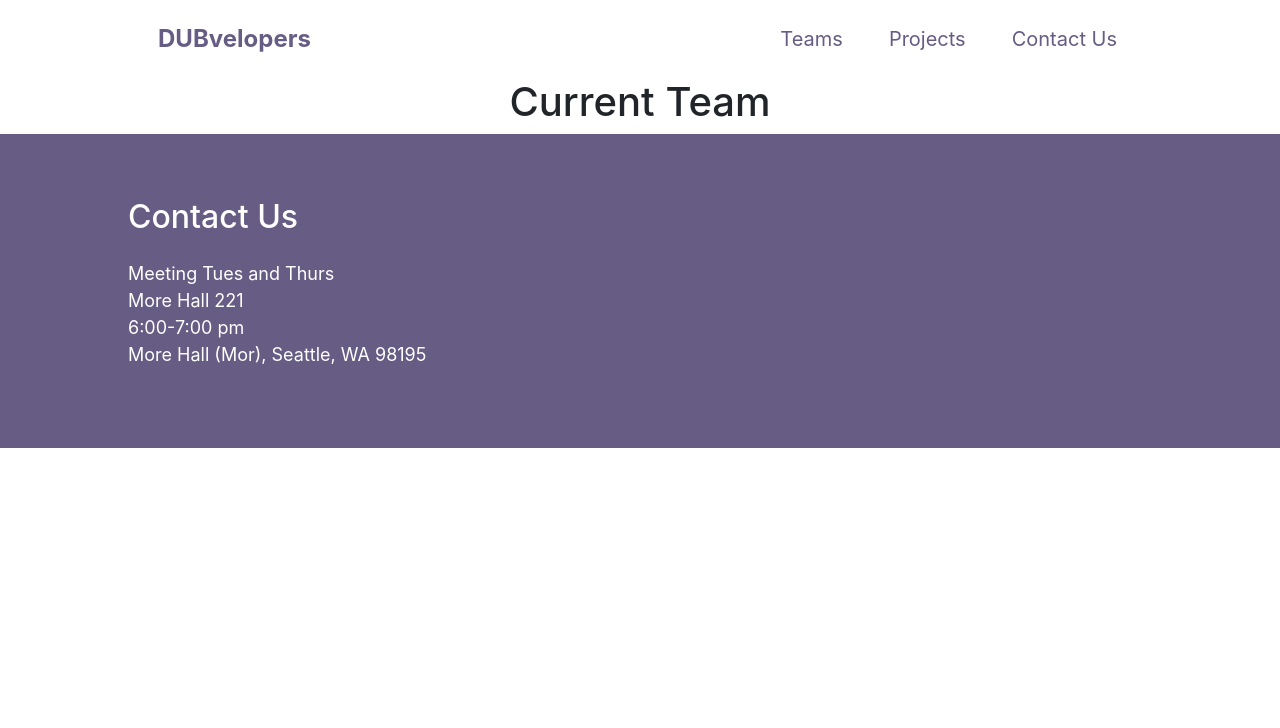
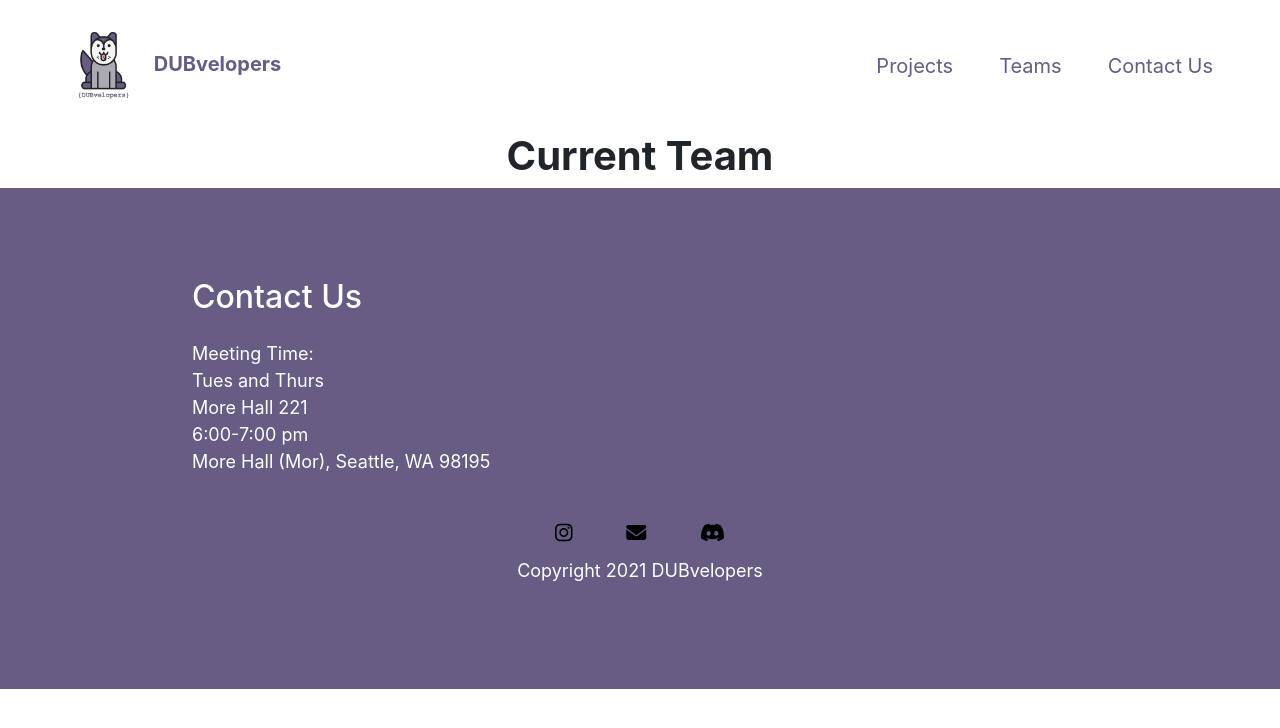
Before and after one commit to alanboy/Website, a React (Create React App) app: page /teams in a window 1280 px wide. Shown: the top 728 px of the page. Built offline with nearby package versions, Linux system fonts and the light colour scheme.

Commit message:
finish home page

```diff
--- a/public/index.html
+++ b/public/index.html
@@ -15,6 +15,8 @@
       integrity="sha384-EVSTQN3/azprG1Anm3QDgpJLIm9Nao0Yz1ztcQTwFspd3yD65VohhpuuCOmLASjC"
       crossorigin="anonymous"/>
     <link rel="apple-touch-icon" href="%PUBLIC_URL%/logo192.png" />
+      <!-- Font Awesome  -->
+    <script src="https://kit.fontawesome.com/c83ccb5e33.js" crossorigin="anonymous"></script>
     <!--
       manifest.json provides metadata used when your web app is installed on a
       user's mobile device or desktop. See https://developers.google.com/web/fundamentals/web-app-manifest/
--- a/src/App.js
+++ b/src/App.js
@@ -26,13 +26,14 @@ function App() {
         <Switch>
           {/* use for the navigation bar, just follow this pattern to route the path on the url to the pages */}
           <Route exact path="/" component={HomePage}></Route>
+          <Route exact path="/projects" component={ProjectsPage}></Route>
           <Route exact path="/teams" component={TeamsPage}></Route>
-          <Route exact path="/projects" component={ProjectsPage}></Route>
         </Switch>
         <div id="contact">
             <Footer/>
         </div>
       </div>
+      {/* <div>Icons made by <a href="https://www.flaticon.com/authors/prettycons" title="prettycons">prettycons</a> from <a href="https://www.flaticon.com/" title="Flaticon">www.flaticon.com</a></div> */}
     </Router>
   );
 }
--- a/src/HomePage/HomePage.css
+++ b/src/HomePage/HomePage.css
@@ -1,5 +1,10 @@
 h1{
   text-align: center;
+  font-weight: bold;
+}
+
+h2 {
+  color: white;
 }
 
 p {
@@ -7,8 +12,24 @@ p {
   padding-top: 1rem;
 }
 
+p.card-text {
+  text-align: center;
+}
+
 h3 {
   font-size: 1.5rem;
+}
+
+iframe{
+  width:100%;
+}
+
+/* a {
+  color:black;
+} */
+
+.container-fluid {
+  padding: 5% 10%;
 }
 
 .banner{
@@ -19,16 +40,6 @@ h3 {
   align-items: center;
   justify-content: center;
 }
-
-.index-intro{
-  width:100%;
-  background-color: #f3f3f3;
-}
-
-.index-intro .jumbotron {
-  padding: 0px;
-}
-
 
 .banner-image {
   position: relative;
@@ -43,16 +54,55 @@ h3 {
    width: 100%;
 }
 
-.studio-section{
-  padding: 5rem 15%;
+/* Features/Why Us */
+
+.why-us{
+  padding: 5% 10%;
+  background-color: #b2a8ce;
+  position: relative;
 }
 
-.studio-description {
-  padding: 1rem 5rem;
+.feature-box{
+  text-align: center;
+  padding: 5%;
+}
+
+.icon{
+  color: #665C84;
+  margin-bottom: 1rem;
 
 }
 
+.icon:hover{
+  color: #3f3952;
+}
 
+/* Projects */
+
+.project-card {
+  text-align: center;
+}
+
+.card {
+  margin: 5% 25%;
+  height: 40vw;
+}
+.card-body {
+  padding: 0;
+  height: 100%;
+}
+
+.card-deck {
+  padding-top: 3rem;
+}
+
+/* Join Our Discord  */
+
+.button {
+  display: block;
+  width: 25%;
+  margin: 0 auto;
+}
 
 @media (max-width: 900px) {
   .carousel {
@@ -60,21 +110,3 @@ h3 {
     height:auto;
   }
 }
-
-.services-section {
-  padding: 0 15%;
-}
-
-.card {
-  width:100%;
-}
-
-.card-deck {
-  padding-top: 3rem;
-}
-
-/* ****About Section**** */
-
-.about {
-  margin: 5%;
-}
--- a/src/HomePage/HomePage.js
+++ b/src/HomePage/HomePage.js
@@ -1,14 +1,16 @@
 import React from 'react';
 import './HomePage.css';
-import { Card } from 'react-bootstrap';
+import { Card , Button } from 'react-bootstrap';
 
 function HomePage() {
     return (
       <div className="HomePage">
         <div className="banner">
-          <h1>Making Websites for Good</h1>
+          <div class="row">
+            <h1><em>Making Websites For Good.</em></h1>
+          </div>
         </div>
-        <div className="about">
+        <div className="container-fluid">
           <h1>About Us</h1>
           <p>DUBvelopers is a group dedicated to working on pro bono (free of charge)
             coding projects for the UW community and local businesses.
@@ -20,17 +22,43 @@ function HomePage() {
             through a UW CS faculty advised curriculum and then apply them to the projects.
           </p>
         </div>
-        <div className="projects-section">
+
+        {/* Features */}
+        <section className="why-us">
+          <h1>Why Join Us?</h1>
+          <div class="row">
+            <div class="feature-box col-lg-4">
+              <i class="icon fas fa-check-circle fa-4x"></i>
+              <h3>Develop Your Web Development Skills.</h3>
+              <p>Learn how to code websites in HTML, CSS, Bootstrap and more!</p>
+            </div>
+            <div class="feature-box col-lg-4">
+              <i class="icon fas fa-bullseye fa-4x"></i>
+              <h3>Real World Experience.</h3>
+              <p>Work on a project for a client, a unique way to gain experience.</p>
+            </div>
+            <div class="feature-box col-lg-4">
+              <i class="icon fas fa-heart fa-4x"></i>
+              <h3>Support Small Businesses.</h3>
+              <p>Create impactful projects to give back to the community.</p>
+            </div>
+          </div>
+        </section>
+
+        <div className="container-fluid">
           <h1>Projects</h1>
-            <Card>
-              {/* <Card.Img variant="top" src="" /> */}
+            <Card className="project-card">
               <Card.Body>
-                  <Card.Text>
-                    Some quick example text to build on the card title and make up the bulk
-                    of the card's content.
-                  </Card.Text>
-                </Card.Body>
+                <iframe height="90%" src="https://opensky.studio/"></iframe>
+                <Card.Title className="project-title">Website for Open Sky Studio</Card.Title>
+              </Card.Body>
             </Card>
+        </div>
+        <div className="container-fluid">
+          <h1>Join Our Discord!</h1>
+          <p>Join our discord to get the latest news, updates, and announcements from the club.</p>
+          <p>Communicate with your team easily through our discord!</p>
+          <Button className="button" variant="secondary" href="https://discord.gg/FNgd38xhtf">Join Our Discord</Button>{' '}
         </div>
       </div>
     );
--- a/src/components/Footer.js
+++ b/src/components/Footer.js
@@ -1,17 +1,25 @@
 import React from 'react';
+import logo from "../images/w-logo.png";
 
 function Footer() {
   return(
     <div className="Footer">
-      <div className="footer-section">
+      <footer className="footer-section">
         <h2>Contact Us</h2>
         <p>
-            Meeting Tues and Thurs<br/>
+            Meeting Time: <br/>
+            Tues and Thurs<br/>
             More Hall 221<br/>
             6:00-7:00 pm<br/>
             More Hall (Mor), Seattle, WA 98195
         </p>
-      </div>
+        <div className="social-section">
+          <a className="social-media" href="https://www.instagram.com/dubvelopers_uw/?hl=en"><i class="fab fa-instagram"></i></a>
+          <a className="social-media" href="mailto:dubvelopers@uw.edu"><i class="fas fa-envelope"></i></a>
+          <a className= "social-media" href="https://discord.gg/FNgd38xhtf"><i class="fab fa-discord"></i></a>
+          <p className= "copyright">Copyright 2021 DUBvelopers</p>
+        </div>
+      </footer>
     </div>
   )
 }
--- a/src/components/NavBar.css
+++ b/src/components/NavBar.css
@@ -1,5 +1,5 @@
 a, .nav-link {
-  color: #665C84;
+  color: #665c84;
   font-size: 20px;
   text-decoration: none;
   padding-left: .75em;
@@ -11,11 +11,13 @@ a:hover {
   color: #FAB95B;
 }
 
-.navbar {
-  padding: 0px;
+.navbar-brand {
+  font-weight: bold;
+  font-size: large;
 }
+
 .container, .container-lg, .container-md, .container-sm, .container-xl, .container-xxl {
-  max-width: 80vw;
+  max-width: 95vw;
 }
 
 .navbar, .navbar-expand-md, .navbar-light {
@@ -27,3 +29,28 @@ a:hover {
   font-size: 24px;
   font-weight: bold;
 }
+
+.footer-section{
+  padding: 7% 15%;
+}
+
+.social-media{
+  color: black;
+  padding: 3%;
+  width: auto;
+}
+
+.social-section {
+  padding-top: 3%;
+  text-align: center;
+
+}
+
+.uw-logo {
+  width: 0.5vw;
+}
+
+.copyright{
+  text-align: center;
+  padding-top: 1%;
+}
--- a/src/components/NavBar.js
+++ b/src/components/NavBar.js
@@ -11,26 +11,32 @@ import logo from "../images/logo1.jpg";
 function NavBar() {
     return (
         <div>
-            <Navbar collapseOnSelect expand="md" variant="light">
+            <Navbar className="navbar" collapseOnSelect expand="md" variant="light">
                 <Container>
                     <Navbar.Brand className="justify-content-start">
-                        <Link to="/" id="logo">
-                            DUBvelopers
-                        </Link>
+                    <Link to="/">
+                        <img
+                            alt=""
+                            src={logo}
+                            width="90"
+                            height="90"
+                        />{' '}
+                        DUBvelopers
+                    </Link>
                     </Navbar.Brand>
 
                     <Navbar.Toggle aria-controls="responsive-navbar-nav" />
                     <Navbar.Collapse className="justify-content-end" id="responsive-navbar-nav">
                         <Nav>
                             <Nav.Link>
-                                <Link to="/teams">
-                                    Teams
+                                <Link to="/projects">
+                                    Projects
                                 </Link>
                             </Nav.Link>
 
                             <Nav.Link>
-                                <Link to="/projects">
-                                    Projects
+                                <Link to="/teams">
+                                    Teams
                                 </Link>
                             </Nav.Link>
 
```
Also changed, not shown: src/images/w-logo.png (added).
